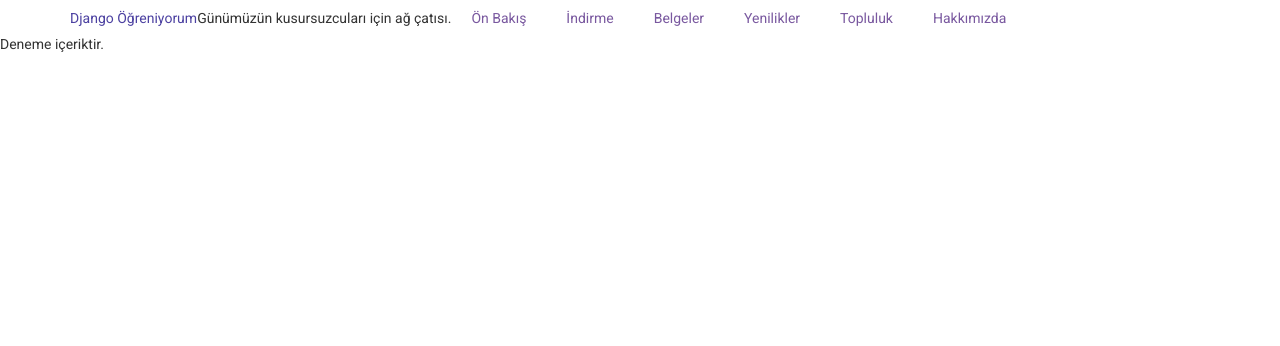
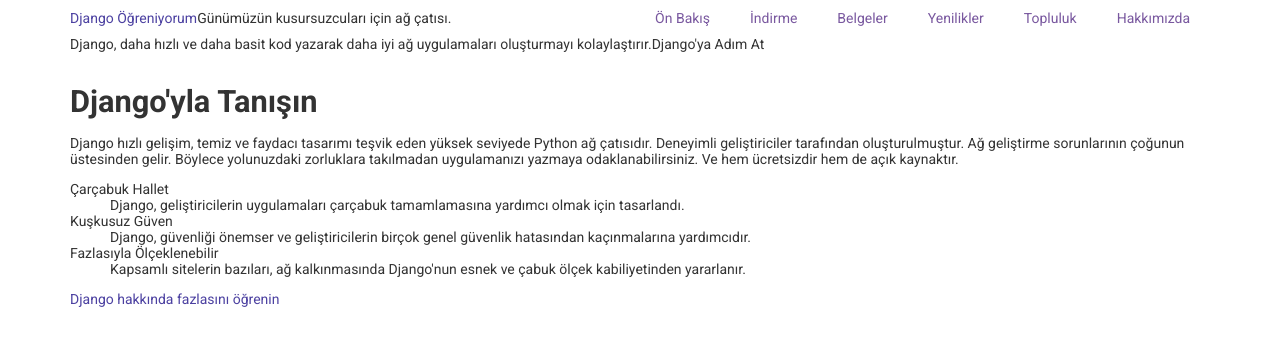
Before and after one commit to djangoogreniyorum/djangoogreniyorum.github.io, a Jekyll site: the page built from index.html, in a window 1280 px wide. Shown: the top 346 px of the page. Built offline with Jekyll 4.4.1, drawn with Linux system fonts in a browser that asks for light colours; a style sheet for code colours, icons or effects is not loaded.

Commit message:
Ön bilgiler

```diff
--- a/_includes/header.html
+++ b/_includes/header.html
@@ -2,7 +2,7 @@
   <div data-gnl="kaplama göbekte">
     <a href="https://djangoogreniyorum.github.io" style="background: url("https://www.djangoproject.com/s/img/logo-django.42234b631760.svg") center center no-repeat; width:104px; height:36px;">Django Öğreniyorum</a>
     <span>Günümüzün kusursuzcuları için ağ çatısı.</span>
-    <div data-menü="tip1">
+    <div data-menü="tip1" data-gnl="1 1p" data-kçk="0 sağda-ol">
       <input id="menü-1" type="checkbox" name="" value="">
       <label for="menü-1" data-gnl="1 1p ortada">MENÜLER</label>
       <ul data-gnl="1 1p">
--- a/assets/css/deveb.ek.css
+++ b/assets/css/deveb.ek.css
@@ -105,7 +105,7 @@
   [data-menü~="tip1"] ul li a,
   [data-menü~="tip1"] ul li label[for^="menü-"]{
     color:#79589F;
-    padding:10px 20px;
+    padding:10px;
     border-bottom: 1px solid #EEF1F6;
     display: block;
       cursor: pointer;
--- a/index.html
+++ b/index.html
@@ -2,4 +2,27 @@
 layout: general
 title: deveb
 ---
-Deneme içeriktir.
+<div data-gnl="kaplama">
+  <div>Django, daha hızlı ve daha basit kod yazarak daha iyi ağ uygulamaları oluşturmayı kolaylaştırır.</div>
+  <div>Django'ya Adım At</div>
+
+  <div>
+    <h1>Django'yla Tanışın</h1>
+    <p>
+      Django hızlı gelişim, temiz ve faydacı tasarımı teşvik eden yüksek seviyede Python ağ çatısıdır.
+      Deneyimli geliştiriciler tarafından oluşturulmuştur.
+      Ağ geliştirme sorunlarının çoğunun üstesinden gelir.
+      Böylece yolunuzdaki zorluklara takılmadan uygulamanızı yazmaya odaklanabilirsiniz.
+      Ve hem ücretsizdir hem de açık kaynaktır.
+    </p>
+    <dl>
+      <dt>Çarçabuk Hallet</dt>
+      <dd>Django, geliştiricilerin uygulamaları çarçabuk tamamlamasına yardımcı olmak için tasarlandı.</dd>
+      <dt>Kuşkusuz Güven</dt>
+      <dd>Django, güvenliği önemser ve geliştiricilerin birçok genel güvenlik hatasından kaçınmalarına yardımcıdır.</dd>
+      <dt>Fazlasıyla Ölçeklenebilir</dt>
+      <dd>Kapsamlı sitelerin bazıları, ağ kalkınmasında Django'nun esnek ve çabuk ölçek kabiliyetinden yararlanır.</dd>
+    </dl>
+    <a href="#">Django hakkında fazlasını öğrenin</a>
+  </div>
+</div>
```
